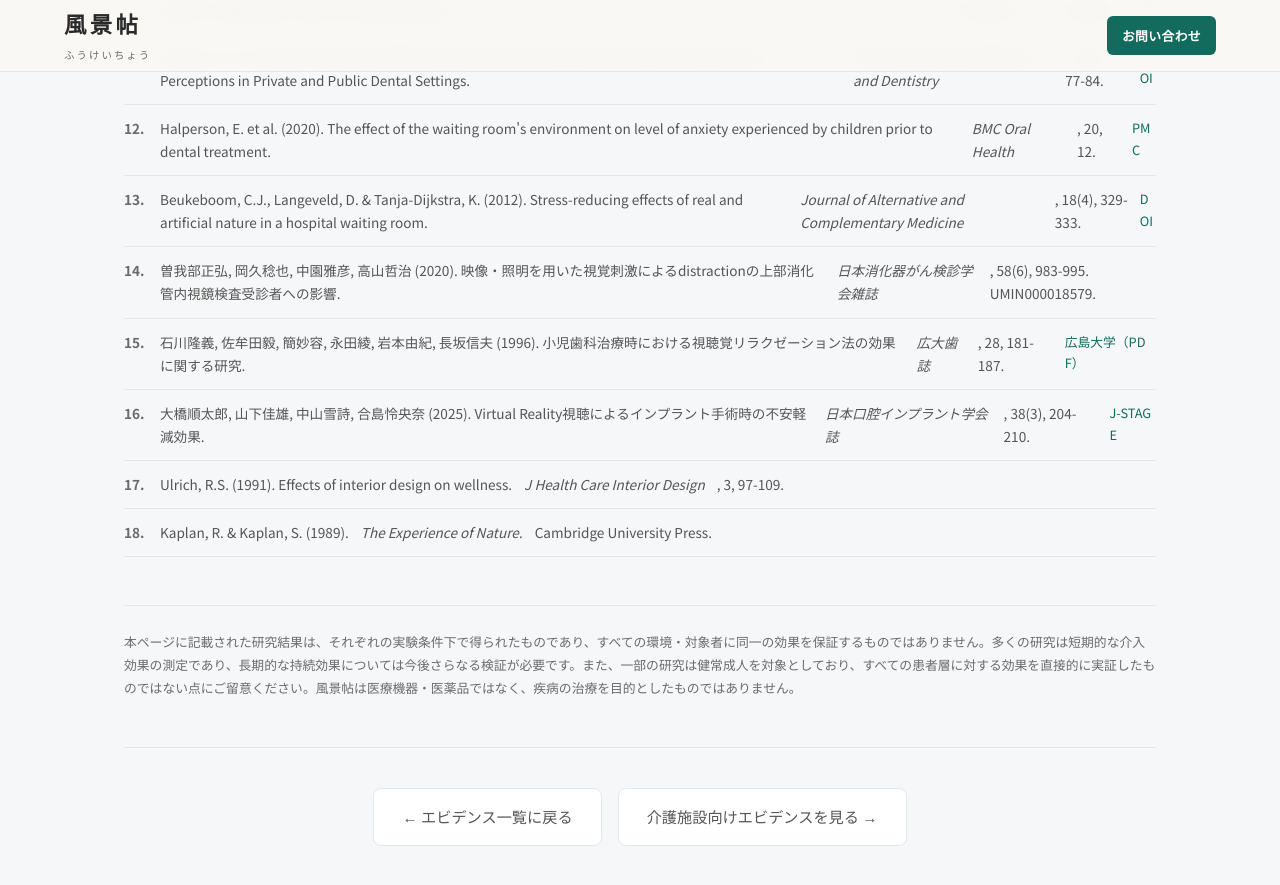
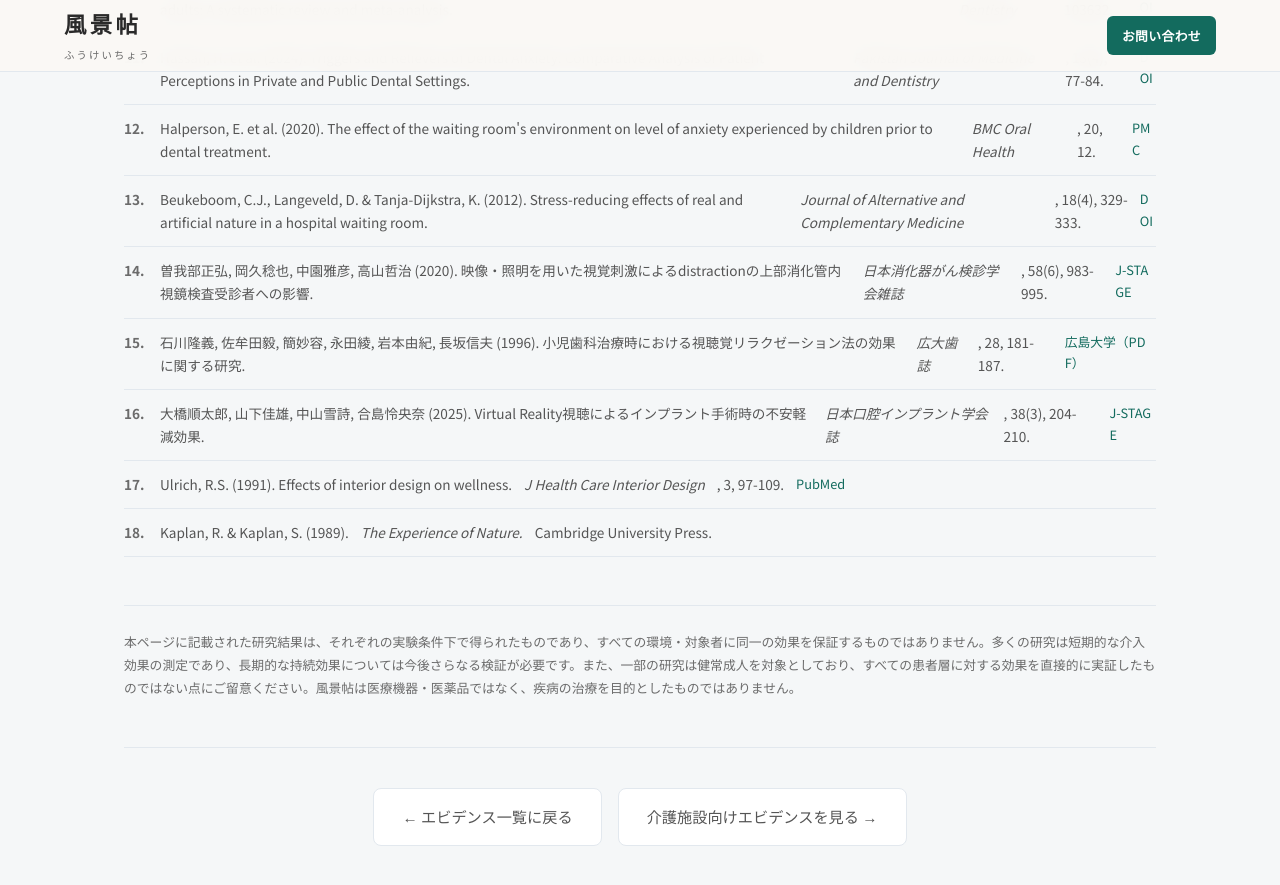
Before and after one commit to dr836gnypeq-ctrl/fukeichou-site, a Jekyll site: the page built from evidence/clinic.html, in a window 1280 px wide and 900 px high, scrolled down 13561 px. Shown: the top 885 px of the window. Built offline with Jekyll 4.4.1, drawn with Linux system fonts in a browser that asks for light colours; nearby versions of some CDN libraries.

Commit message:
ev refs: add J-STAGE/PubMed links to Sogabe 2020, Ulrich 1991 in clinic & care

```diff
--- a/evidence/care.html
+++ b/evidence/care.html
@@ -215,7 +215,7 @@ description: 介護施設における自然映像の効果。認知症の不穏
 <div class="ev-ref-item">Designing digital nature for older adults (2023). <em>PMC</em>. <a href="https://pmc.ncbi.nlm.nih.gov/articles/PMC10695079/" target="_blank" rel="noopener">PMC</a></div>
 <div class="ev-ref-item">Chen, L., Yan, R. & Yu, J. (2025). Virtual nature, real relief. <em>npj Digital Medicine</em>. <a href="https://www.nature.com/articles/s41746-025-02057-4" target="_blank" rel="noopener">Nature</a></div>
 <div class="ev-ref-item">Suseno, B. & Hastjarjo, T.D. (2023). The effect of simulated natural environments in VR and 2D video. <em>Frontiers in Psychology</em>. <a href="https://pmc.ncbi.nlm.nih.gov/articles/PMC10214952/" target="_blank" rel="noopener">PMC</a></div>
-<div class="ev-ref-item">Ulrich, R.S. (1991). Effects of interior design on wellness. <em>J Health Care Interior Design</em>, 3, 97-109.</div>
+<div class="ev-ref-item">Ulrich, R.S. (1991). Effects of interior design on wellness. <em>J Health Care Interior Design</em>, 3, 97-109. <a href="https://pubmed.ncbi.nlm.nih.gov/10123973/" target="_blank" rel="noopener">PubMed</a></div>
 <div class="ev-ref-item">Kaplan, R. & Kaplan, S. (1989). <em>The Experience of Nature.</em> Cambridge University Press.</div>
 </div>
 <p class="ev-disclaimer">本ページに記載された研究結果は、それぞれの実験条件下で得られたものであり、すべての環境・対象者に同一の効果を保証するものではありません。多くの研究は短期的な介入効果の測定であり、長期的な持続効果については今後さらなる検証が必要です。また、一部の研究は健常成人やVR環境での実験であり、介護施設の入居者に対する効果を直接的に実証したものではない点にご留意ください。風景帖は医療機器・医薬品ではなく、疾病の治療を目的としたものではありません。</p>
--- a/evidence/clinic.html
+++ b/evidence/clinic.html
@@ -375,10 +375,10 @@ description: クリニック・歯科・心療内科の待合室における自
 <div class="ev-ref-item">Hassan, H. et al. (2024). Triggers and Relievers of Dental Anxiety: Comparative Analysis of Patient Perceptions in Private and Public Dental Settings. <em>Pakistan Journal of Medicine and Dentistry</em>, 13(4), 77-84. <a href="https://doi.org/10.36283/ziun-pjmd13-4/010" target="_blank" rel="noopener">DOI</a></div>
 <div class="ev-ref-item">Halperson, E. et al. (2020). The effect of the waiting room's environment on level of anxiety experienced by children prior to dental treatment. <em>BMC Oral Health</em>, 20, 12. <a href="https://pmc.ncbi.nlm.nih.gov/articles/PMC6937630/" target="_blank" rel="noopener">PMC</a></div>
 <div class="ev-ref-item">Beukeboom, C.J., Langeveld, D. & Tanja-Dijkstra, K. (2012). Stress-reducing effects of real and artificial nature in a hospital waiting room. <em>Journal of Alternative and Complementary Medicine</em>, 18(4), 329-333. <a href="https://doi.org/10.1089/acm.2011.0488" target="_blank" rel="noopener">DOI</a></div>
-<div class="ev-ref-item">曽我部正弘, 岡久稔也, 中園雅彦, 高山哲治 (2020). 映像・照明を用いた視覚刺激によるdistractionの上部消化管内視鏡検査受診者への影響. <em>日本消化器がん検診学会雑誌</em>, 58(6), 983-995. UMIN000018579.</div>
+<div class="ev-ref-item">曽我部正弘, 岡久稔也, 中園雅彦, 高山哲治 (2020). 映像・照明を用いた視覚刺激によるdistractionの上部消化管内視鏡検査受診者への影響. <em>日本消化器がん検診学会雑誌</em>, 58(6), 983-995. <a href="https://www.jstage.jst.go.jp/article/jsgcs/58/6/58_983/_article/-char/ja/" target="_blank" rel="noopener">J-STAGE</a></div>
 <div class="ev-ref-item">石川隆義, 佐牟田毅, 簡妙容, 永田綾, 岩本由紀, 長坂信夫 (1996). 小児歯科治療時における視聴覚リラクゼーション法の効果に関する研究. <em>広大歯誌</em>, 28, 181-187. <a href="https://hiroshima.repo.nii.ac.jp/record/2029004/files/jhuds_28-1_183.pdf" target="_blank" rel="noopener">広島大学（PDF）</a></div>
 <div class="ev-ref-item">大橋順太郎, 山下佳雄, 中山雪詩, 合島怜央奈 (2025). Virtual Reality視聴によるインプラント手術時の不安軽減効果. <em>日本口腔インプラント学会誌</em>, 38(3), 204-210. <a href="https://www.jstage.jst.go.jp/article/jsoi/38/3/38_204/_article/-char/ja" target="_blank" rel="noopener">J-STAGE</a></div>
-<div class="ev-ref-item">Ulrich, R.S. (1991). Effects of interior design on wellness. <em>J Health Care Interior Design</em>, 3, 97-109.</div>
+<div class="ev-ref-item">Ulrich, R.S. (1991). Effects of interior design on wellness. <em>J Health Care Interior Design</em>, 3, 97-109. <a href="https://pubmed.ncbi.nlm.nih.gov/10123973/" target="_blank" rel="noopener">PubMed</a></div>
 <div class="ev-ref-item">Kaplan, R. & Kaplan, S. (1989). <em>The Experience of Nature.</em> Cambridge University Press.</div>
 </div>
 <p class="ev-disclaimer">本ページに記載された研究結果は、それぞれの実験条件下で得られたものであり、すべての環境・対象者に同一の効果を保証するものではありません。多くの研究は短期的な介入効果の測定であり、長期的な持続効果については今後さらなる検証が必要です。また、一部の研究は健常成人を対象としており、すべての患者層に対する効果を直接的に実証したものではない点にご留意ください。風景帖は医療機器・医薬品ではなく、疾病の治療を目的としたものではありません。</p>
```
